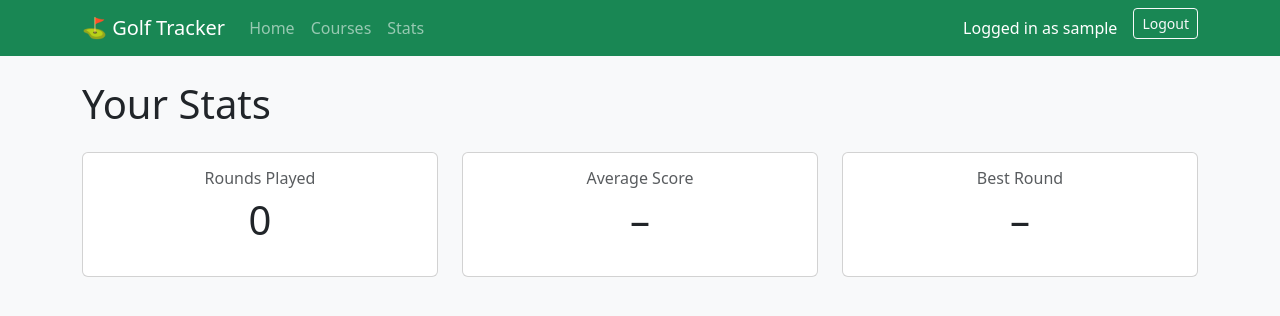
After one commit to RayBednara-Dev/miniProject6RayBednara, a Django app: page /stats/ in a window 1280 px wide. The commit adds this page. Shown: the top 316 px of the page. Run offline with Django 5.2, Linux system fonts and the light colour scheme; the visitor is signed in with stand-in values (Sample User, id 1); data that the repository does not hold is empty.

Commit message:
update readme, add stats page for tracking

```diff
--- a/scores/urls.py
+++ b/scores/urls.py
@@ -16,6 +16,7 @@ urlpatterns = [
     path('rounds/new/', views.new_round, name='new_round'),
     path('rounds/<int:pk>/', views.round_detail, name='round_detail'),
     path('rounds/<int:pk>/score/', views.add_score, name='add_score'),
+    path('stats/', views.stats, name='stats'),
     path('register/', views.register, name='register'),
     path(
         'login/',
--- a/scores/views.py
+++ b/scores/views.py
@@ -99,3 +99,20 @@ def add_score(request, pk):
                 request, f"Hole {form.cleaned_data['hole_number']} score saved."
             )
     return redirect('round_detail', pk=round_obj.pk)
+
+
+@login_required
+def stats(request):
+    rounds = list(request.user.rounds.select_related('course'))
+    rounds_with_scores = [r for r in rounds if r.total_score]
+
+    best_round = min(rounds_with_scores, key=lambda r: r.total_score, default=None)
+    average_score = None
+    if rounds_with_scores:
+        average_score = sum(r.total_score for r in rounds_with_scores) / len(rounds_with_scores)
+
+    return render(request, 'scores/stats.html', {
+        'rounds_played': len(rounds),
+        'best_round': best_round,
+        'average_score': average_score,
+    })
--- a/templates/base.html
+++ b/templates/base.html
@@ -18,6 +18,7 @@
           {% if user.is_authenticated %}
           <li class="nav-item"><a class="nav-link" href="{% url 'home' %}">Home</a></li>
           <li class="nav-item"><a class="nav-link" href="{% url 'course_list' %}">Courses</a></li>
+          <li class="nav-item"><a class="nav-link" href="{% url 'stats' %}">Stats</a></li>
           {% endif %}
         </ul>
         <ul class="navbar-nav">
--- /dev/null
+++ b/templates/scores/stats.html
@@ -0,0 +1,43 @@
+{% extends 'base.html' %}
+
+{% block title %}Stats - Golf Tracker{% endblock %}
+
+{% block content %}
+<h1 class="mb-4">Your Stats</h1>
+
+<div class="row">
+  <div class="col-md-4 mb-3">
+    <div class="card text-center h-100">
+      <div class="card-body">
+        <h6 class="text-muted">Rounds Played</h6>
+        <p class="display-6">{{ rounds_played }}</p>
+      </div>
+    </div>
+  </div>
+  <div class="col-md-4 mb-3">
+    <div class="card text-center h-100">
+      <div class="card-body">
+        <h6 class="text-muted">Average Score</h6>
+        <p class="display-6">
+          {% if average_score %}{{ average_score|floatformat:1 }}{% else %}&ndash;{% endif %}
+        </p>
+      </div>
+    </div>
+  </div>
+  <div class="col-md-4 mb-3">
+    <div class="card text-center h-100">
+      <div class="card-body">
+        <h6 class="text-muted">Best Round</h6>
+        {% if best_round %}
+        <p class="display-6">{{ best_round.total_score }}</p>
+        <a href="{% url 'round_detail' best_round.pk %}">
+          {{ best_round.course.name }} &mdash; {{ best_round.date_played }}
+        </a>
+        {% else %}
+        <p class="display-6">&ndash;</p>
+        {% endif %}
+      </div>
+    </div>
+  </div>
+</div>
+{% endblock %}
```
Also changed, not shown: README.md.
